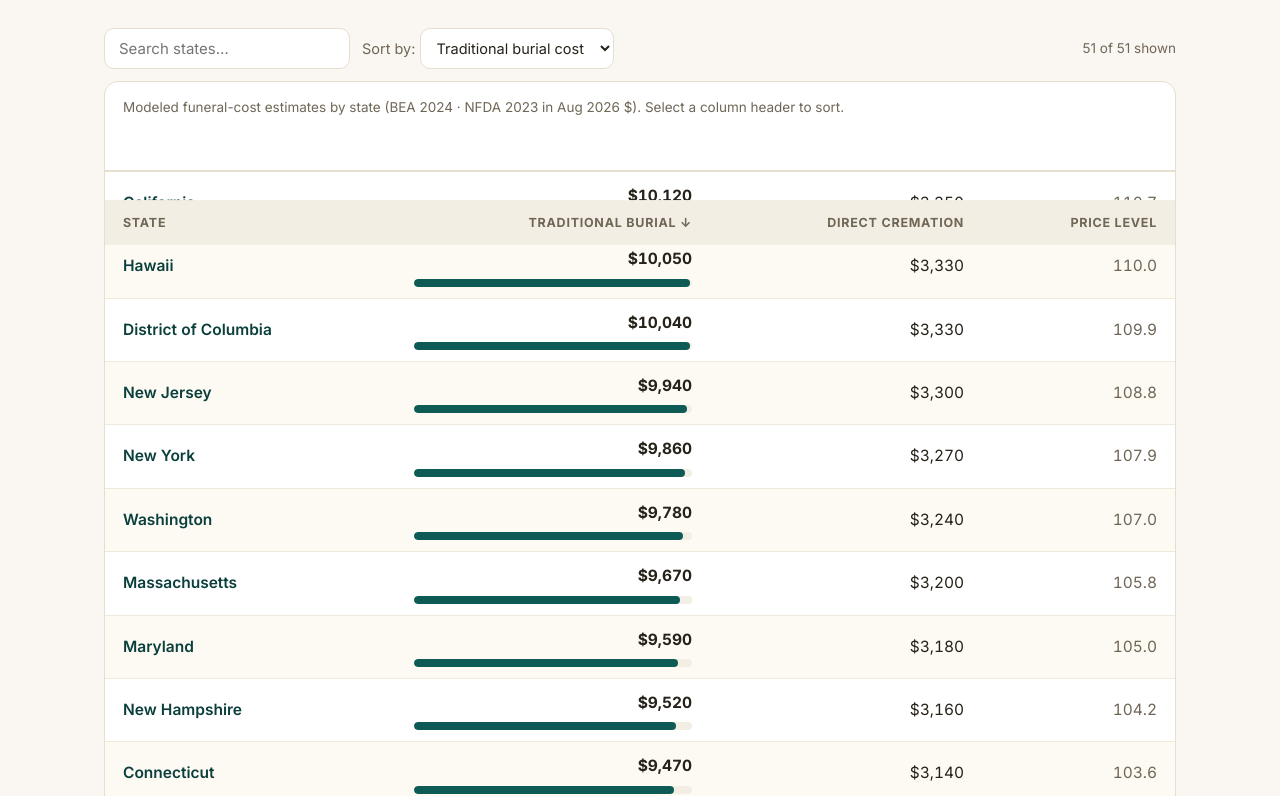
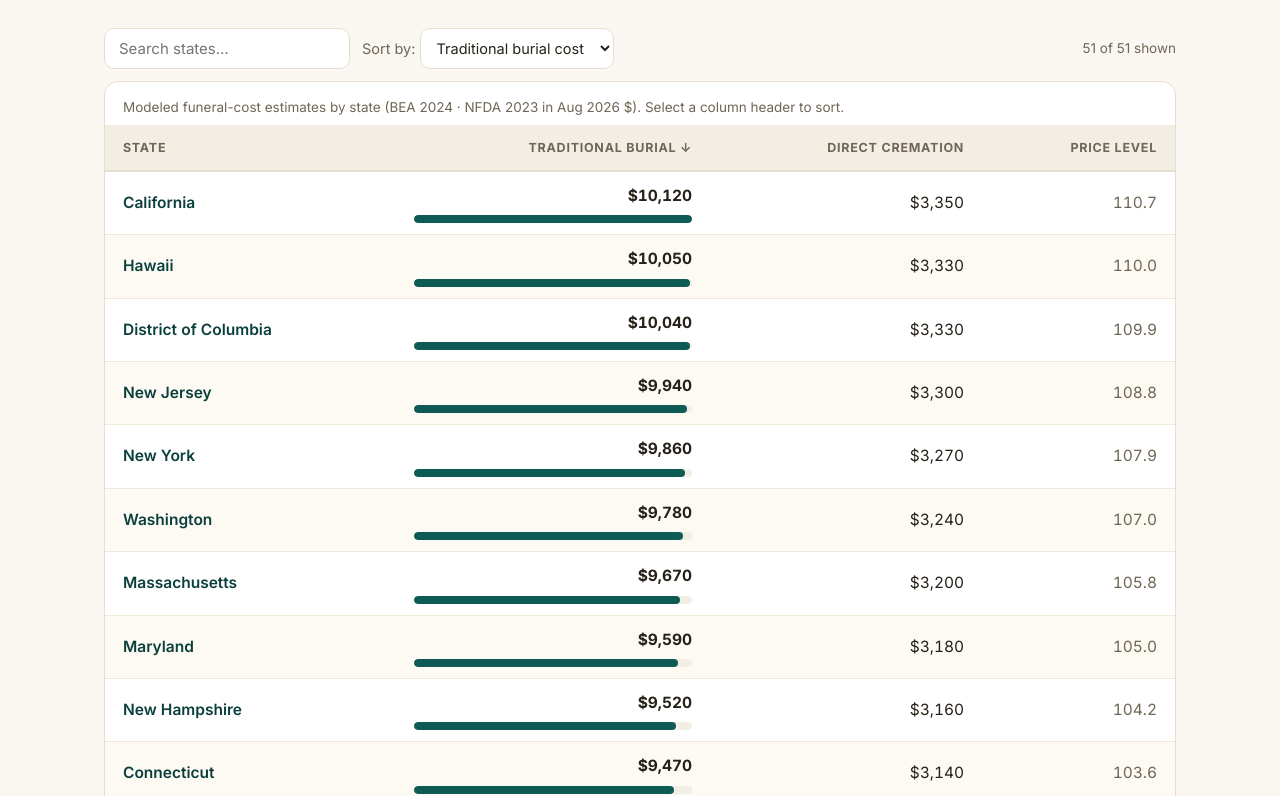
Before and after one commit to dtyutyunik/funeralcostinfo, a Next.js app in the folder site/: page / in a window 1280 px wide. Shown: the part 2964-3760 px from the top of the page. Built offline with nearby package versions, Linux system fonts and the light colour scheme.

Commit message:
Fix sticky table header: overflow-x clip on .table-scroll (auto made it the sticky scroll box), border-collapse separate (collapse breaks sticky th in Chrome), sticky offset = real header height (85px var, was 118px), z-index on th; horizontal scroll restored under 900px where th is static

```diff
--- a/site/app/globals.css
+++ b/site/app/globals.css
@@ -23,6 +23,7 @@
   --serif: var(--font-serif, "Fraunces"), Georgia, "Times New Roman", serif;
   --sans: var(--font-sans, "Inter"), ui-sans-serif, system-ui, -apple-system, "Segoe UI", Roboto, Arial, sans-serif;
   --max: 1120px;
+  --header-h: 85px; /* sticky .site-header height: 14+14 padding + 22px brand line + 11px tagline (x1.7 line-height) + 1px border */
   --radius: 14px;
 }
 
@@ -272,13 +273,16 @@ nav.main-nav a:hover { color: var(--accent-ink); background: var(--paper-deep);
   background: var(--card); font-family: var(--sans); color: var(--ink);
 }
 .table-tools .count { font-size: 13.5px; color: var(--muted); margin-left: auto; }
-.table-scroll { overflow-x: auto; border: 1px solid var(--line); border-radius: var(--radius); background: var(--card); }
-table.data { width: 100%; border-collapse: collapse; font-size: 15.5px; margin: 0; }
+/* overflow-x must be clip, not auto: an auto/scroll ancestor becomes the sticky
+   containing scroll box and breaks position:sticky on the header cells.
+   Narrow screens restore auto below (where the header cells are static). */
+.table-scroll { overflow-x: auto; overflow-x: clip; border: 1px solid var(--line); border-radius: var(--radius); background: var(--card); }
+table.data { width: 100%; border-collapse: separate; border-spacing: 0; font-size: 15.5px; margin: 0; }
 table.data caption { text-align: left; padding: 14px 18px 6px; color: var(--muted); font-size: 13.5px; }
 table.data th {
   text-align: left; background: var(--paper-deep); padding: 12px 18px;
   border-bottom: 2px solid var(--line); font-size: 12.5px; text-transform: uppercase;
-  letter-spacing: 0.06em; color: var(--muted); position: sticky; top: 118px; white-space: nowrap;
+  letter-spacing: 0.06em; color: var(--muted); position: sticky; top: var(--header-h); z-index: 2; white-space: nowrap;
 }
 table.data th button {
   background: none; border: none; padding: 0; font: inherit; color: inherit; cursor: pointer;
@@ -296,6 +300,11 @@ table.data a.state-link:hover { text-decoration: underline; }
 .cost-bar-fill { height: 100%; background: var(--accent); border-radius: 4px; }
 
 /* ---------- Tables: mobile ---------- */
+@media (max-width: 900px) {
+  /* Sticky is off in this range, so horizontal scrolling can come back. */
+  .table-scroll { overflow-x: auto; }
+  table.data th { position: static; }
+}
 @media (max-width: 700px) {
   table.data th { position: static; }
   table.data { font-size: 14px; }
```
